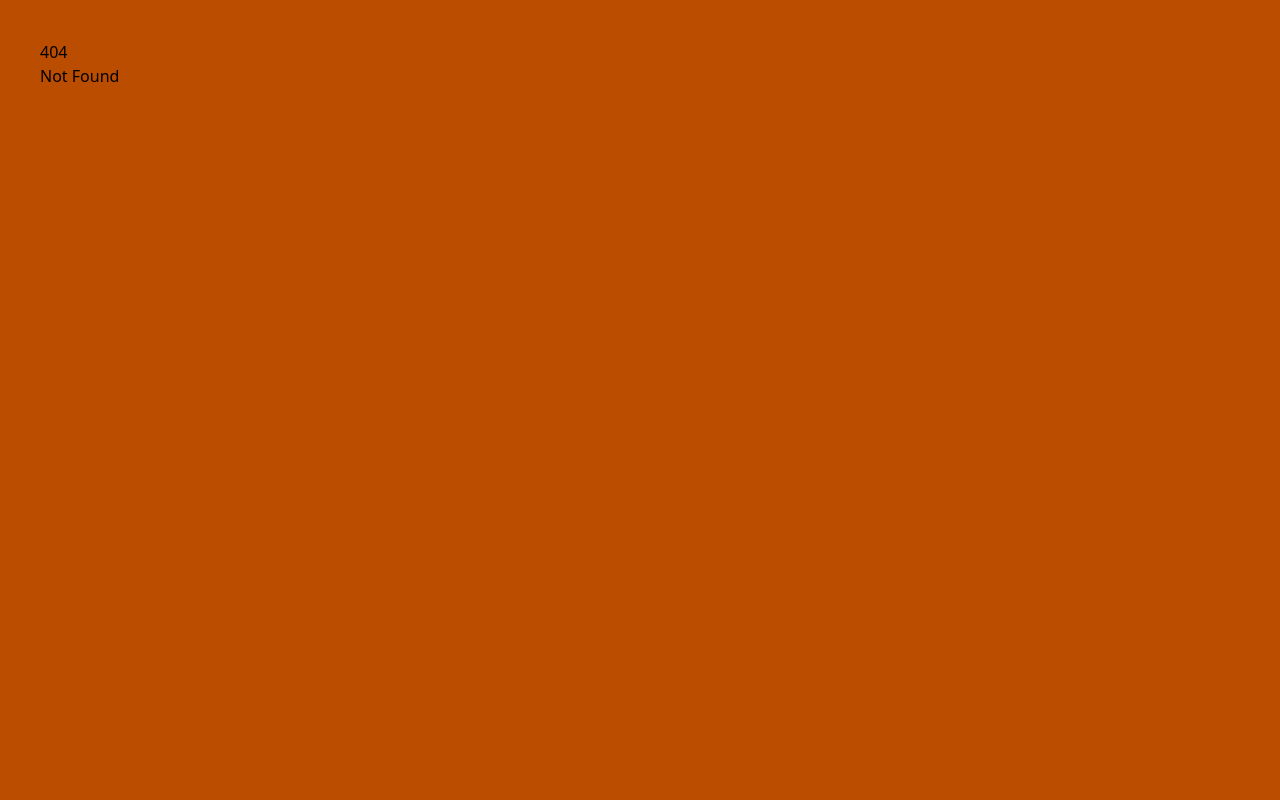
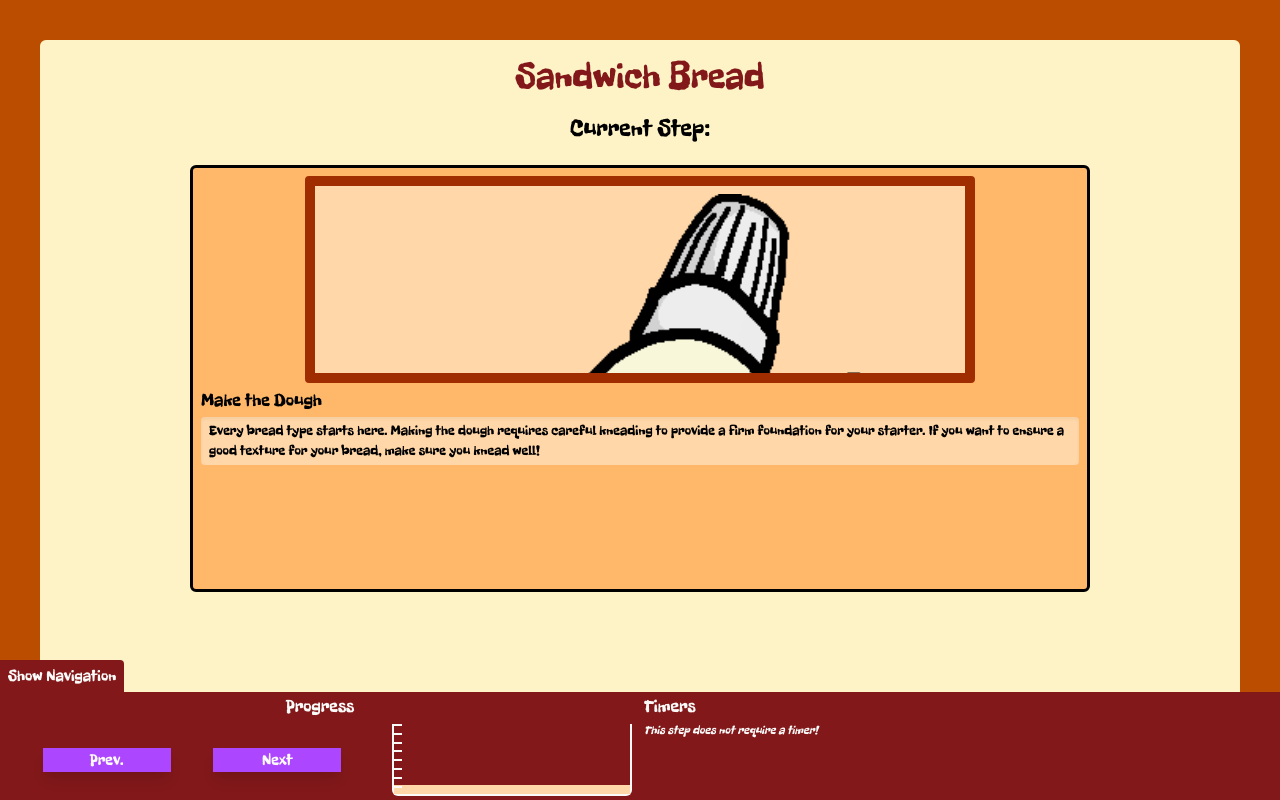
Before and after one commit to rdietscht/mom-bread, a SvelteKit app: page /progress/sandwich in a window 1280 px wide. Before the commit this address had no page. Built offline with nearby package versions, Linux system fonts and the light colour scheme.

Commit message:
Adding parameter to the /`progress` route

```diff
--- a/src/routes/+page.svelte
+++ b/src/routes/+page.svelte
@@ -42,9 +42,13 @@
     <div class="border-8 border-red-900 rounded-sm absolute top-1/2 left-1/2 -translate-1/2 w-2/3">
         <h1 class="text-center text-2xl text-red-900 py-1">What are you looking for?</h1>
         <div class="flex flex-col items-center py-2">
+
+            <!-- TODO: CHANGE THIS URL TO A PAGE THAT REROUTES YOU
+             TO A NEW SELECTION PAGE OR A RESUME SESSION PAGE IF THE
+             USER IS CURRENTLY TRACKING BREAD -->
             <a
                 class="utility-button"
-                href="/progress"
+                href="/progress/sandwich"
             >
                 Track Bread Progress
             </a>
--- a/src/routes/progress/+page.svelte
+++ b/src/routes/progress/[btype]/+page.svelte
@@ -2,12 +2,13 @@
     import { type BreadStep_T } from '$lib';
     import BreadTimer from '$lib/BreadTimer.svelte';
     import ProgressBar from '$lib/ProgressBar.svelte';
-    import type { PageProps } from '../$types';
+    import type { PageProps } from '../../$types';
 
     // Retrieve fetched page data.
-    let { data }: { data: { steps: BreadStep_T[] } } = $props();
+    let { data }: { data: { steps: BreadStep_T[], btype: string } } = $props();
 
     let steps: BreadStep_T[] = data.steps;
+    let btype: string = data.btype;
 
     // STATE
     let showGUI: boolean = $state(true);
@@ -48,8 +49,8 @@
 
 <main class="w-full h-full rounded-md bg-amber-100 font-freckleface">
 
-    <!-- For sandwich bread, display the steps and have timers available -->
-    <h1 class="text-4xl text-center text-red-900 py-4">Sandwich Bread</h1>
+    <!-- Display the name of the bread type -->
+    <h1 class="text-4xl text-center text-red-900 py-4">{btype[0].toUpperCase() + btype.slice(1)} Bread</h1>
 
     <!-- Carousel area for showing steps -->
     <div class="h-2/3">
--- a/src/routes/progress/+page.ts
+++ b/src/routes/progress/[btype]/+page.ts
@@ -1,4 +1,4 @@
-import type { PageLoad } from './$types';
+import type { PageLoad } from '../$types';
 import type { BreadStep_T } from '$lib';
 
 export const load: PageLoad = ({ params }) =>
@@ -6,7 +6,7 @@ export const load: PageLoad = ({ params }) =>
     // TODO: Add some logic here to use the params of the page route
     // to determine which steps to fetch.
 
-    // DEMO FOR POC
+    // DEMO FOR POC - TODO MOVE THIS TO A STATIC DATA FILE OF SOME KIND
     let data_steps: BreadStep_T[] =
     [
         {
@@ -75,6 +75,7 @@ export const load: PageLoad = ({ params }) =>
 
     // Return the fetched data to the page route.
     return {
-        steps: data_steps
+        steps: data_steps,
+        btype: (params as { btype: string }).btype
     };
 }
```
